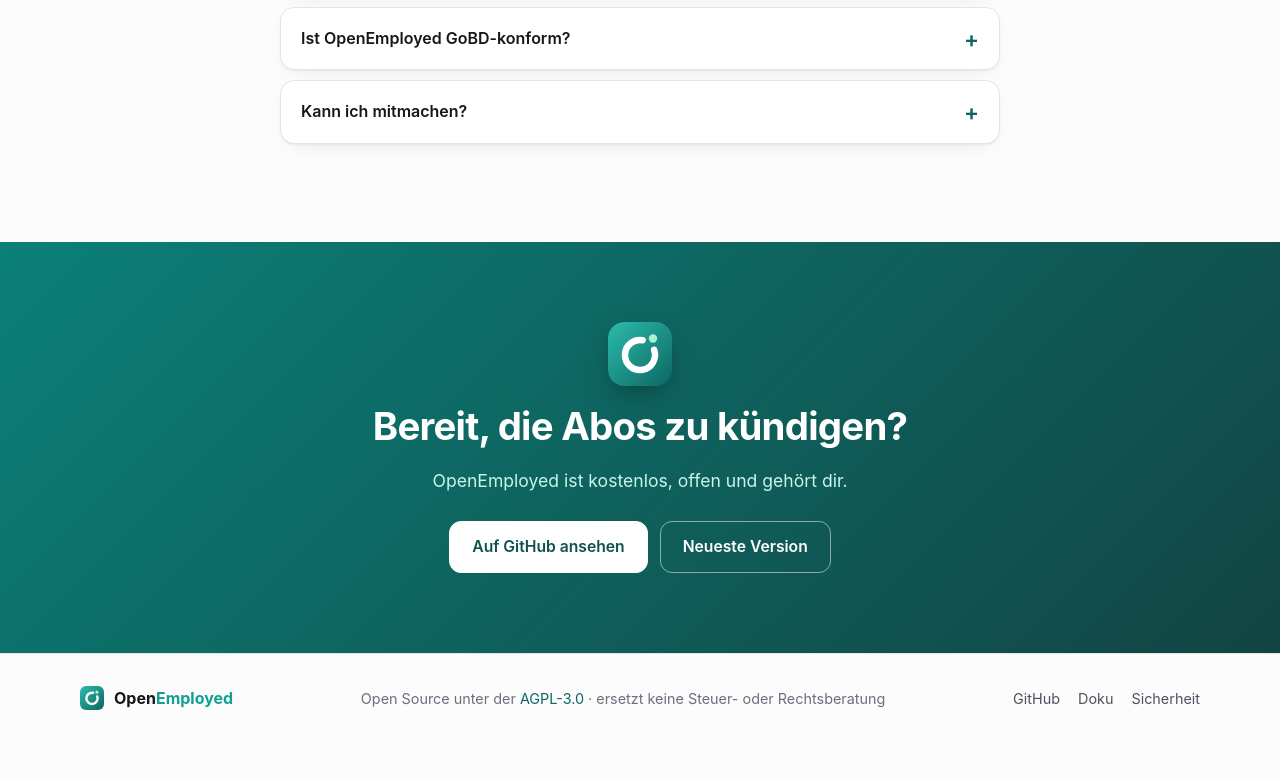
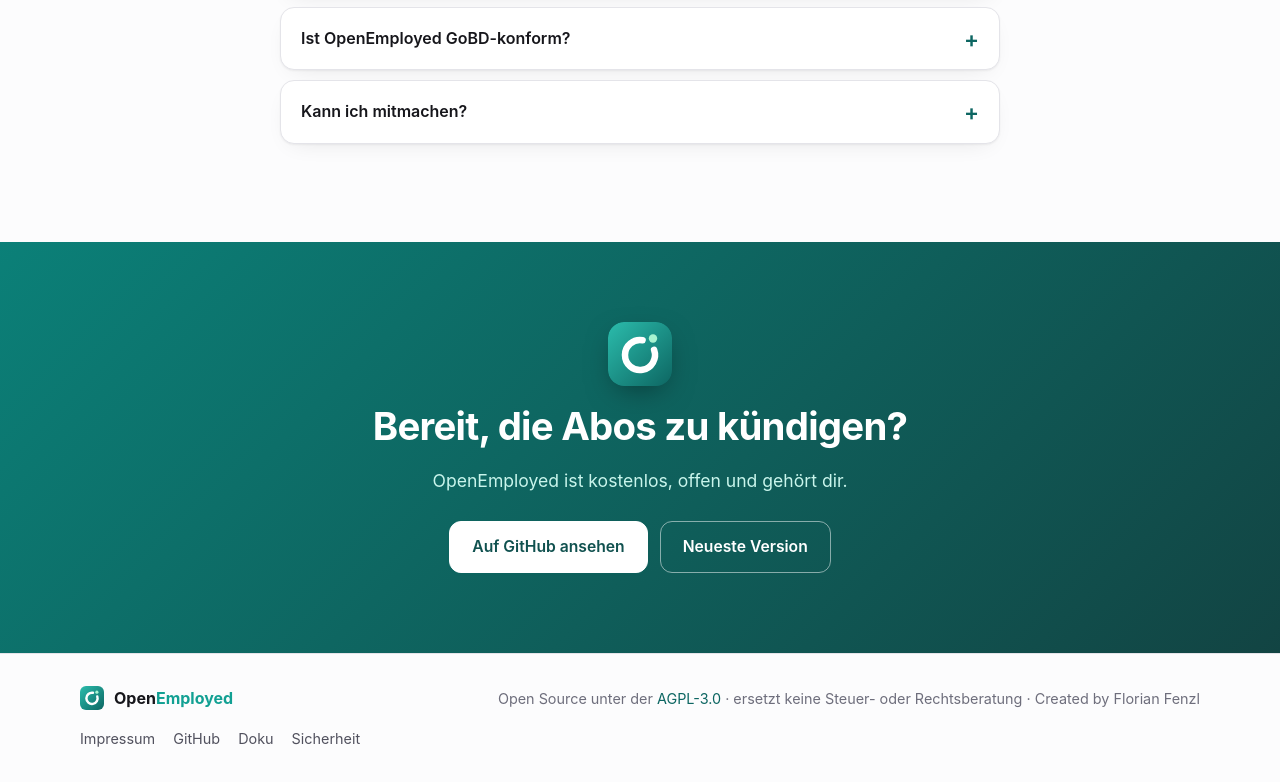
Before and after one commit to schlummer13/openemployed-website, a plain HTML site: page index.html in a window 1280 px wide. Shown: the part 5778-6560 px from the top of the page. Before the commit the page ends 6521 px from the top, so only its background shows below. Drawn offline with Linux system fonts and the light colour scheme.

Commit message:
Footer: Impressum-Link und Created by Florian Fenzl

```diff
--- a/index.html
+++ b/index.html
@@ -231,8 +231,9 @@ make demo</code></pre>
   <div class="wrap foot-inner">
     <div class="brand small"><img src="bilder/logo.svg" alt="" width="24" height="24"><span><b>Open</b><em>Employed</em></span></div>
     <p>Open Source unter der <a href="https://github.com/schlummer13/openemployed/blob/main/LICENSE">AGPL-3.0</a> ·
-      ersetzt keine Steuer- oder Rechtsberatung</p>
+      ersetzt keine Steuer- oder Rechtsberatung · Created by Florian Fenzl</p>
     <nav aria-label="Fußzeile">
+      <a href="https://floriancode.de/impressum/">Impressum</a>
       <a href="https://github.com/schlummer13/openemployed">GitHub</a>
       <a href="https://github.com/schlummer13/openemployed/blob/main/docs/betrieb.md">Doku</a>
       <a href="https://github.com/schlummer13/openemployed/blob/main/SECURITY.md">Sicherheit</a>
```
